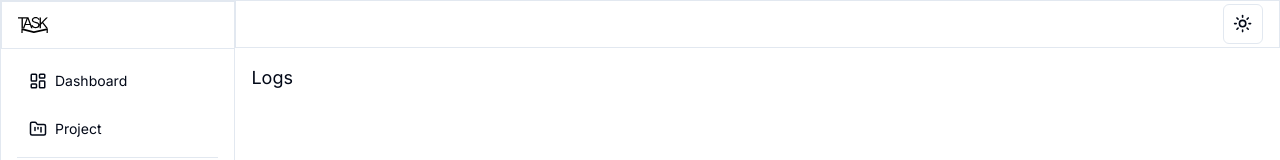
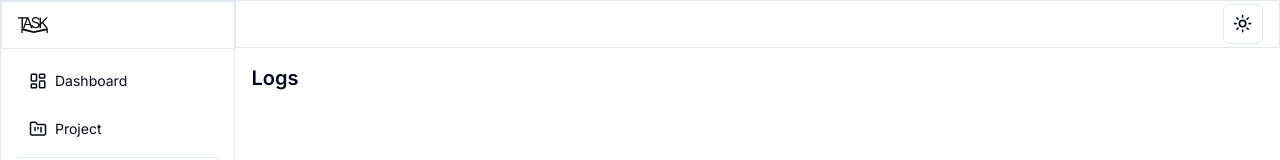
Before and after one commit to djascorp/task-m, a Next.js app: page /logs in a window 1280 px wide. Shown: the top 160 px of the page. Built offline with nearby package versions, Linux system fonts and the light colour scheme.

Commit message:
refractor: definir le titre de la page comme bold

```diff
--- a/src/components/pages/PageTitle.tsx
+++ b/src/components/pages/PageTitle.tsx
@@ -3,7 +3,7 @@ import { ReactNode } from "react";
 export default function PageTitle({ children }:{children: ReactNode}){
     return (
         <div className="w-full">
-            <div className="text-lg">{children}</div>
+            <div className="text-xl font-semibold">{children}</div>
         </div>
     );
 }
```
